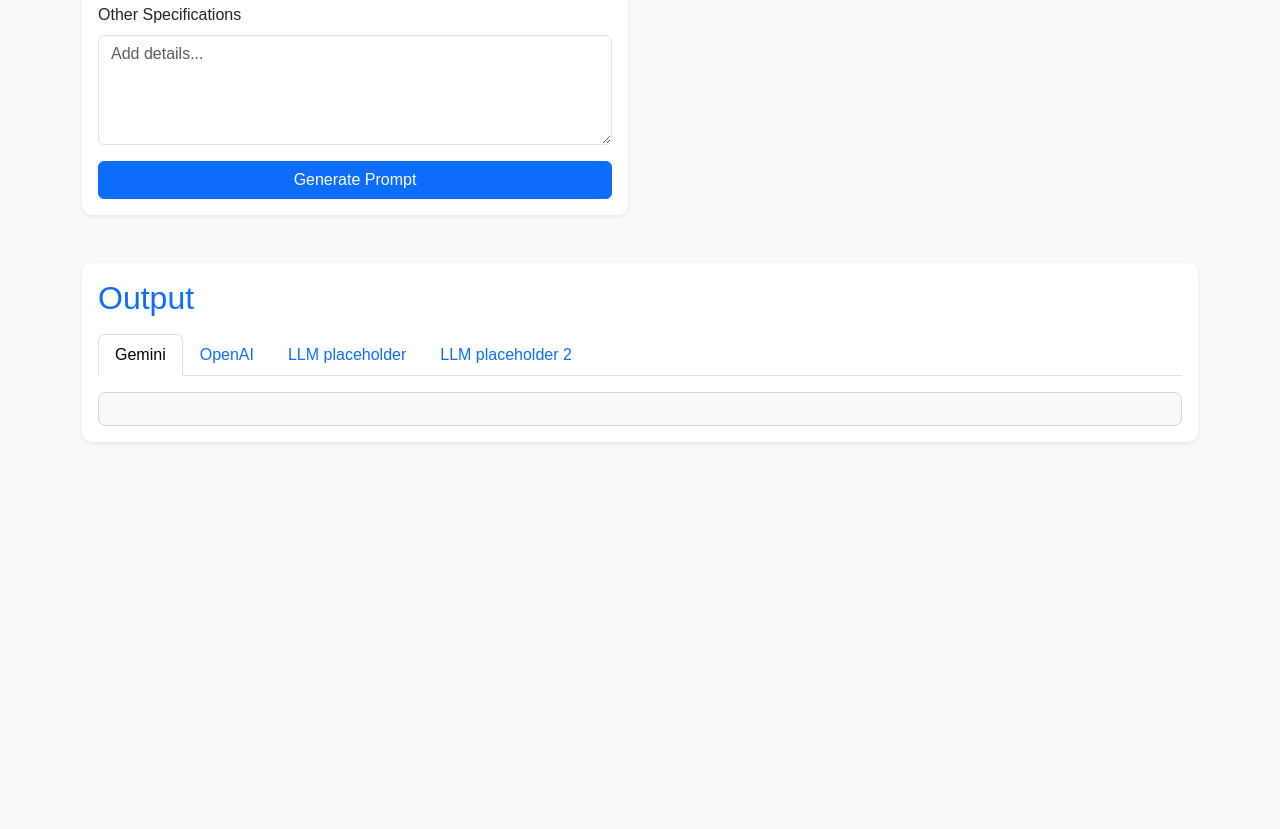
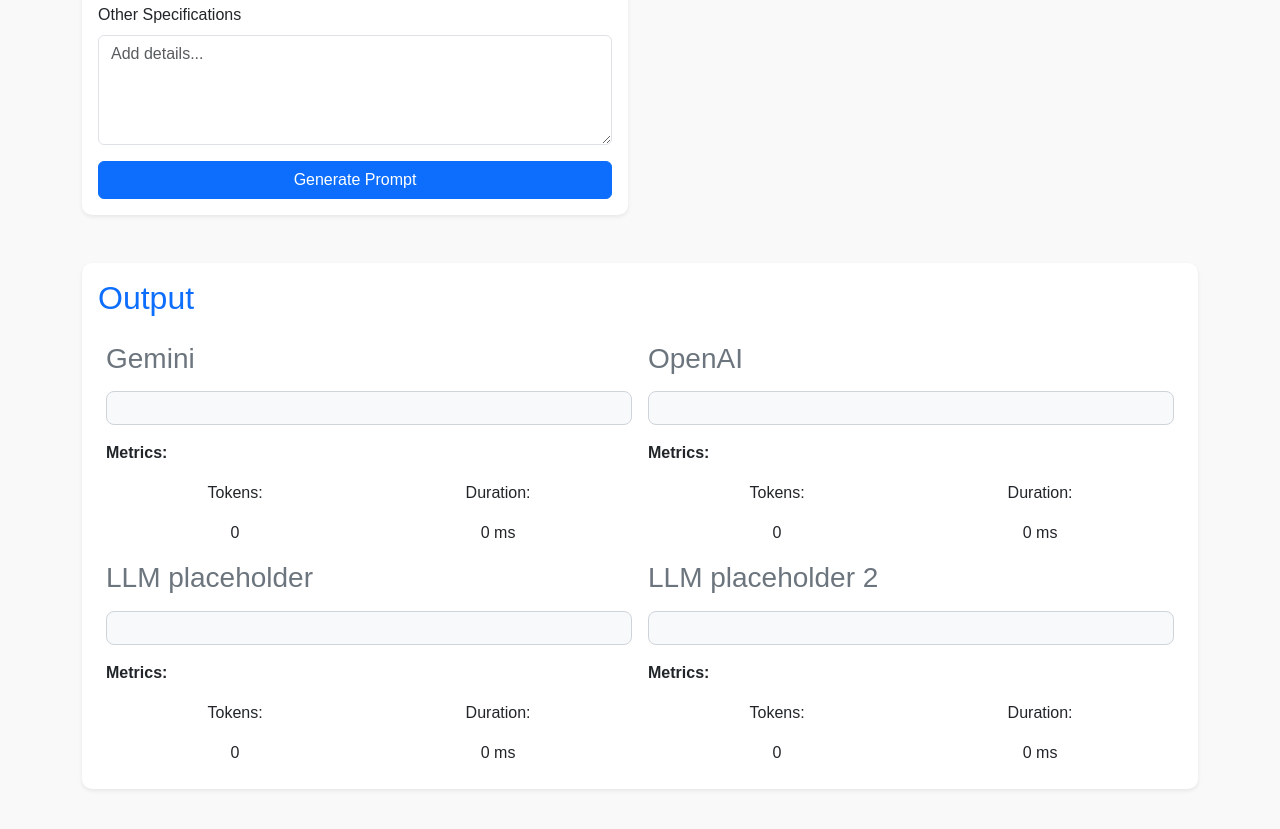
Before and after one commit to 808jorrit/DSP, a plain HTML site: page index.html in a window 1280 px wide. Shown: the part 776-1605 px from the top of the page. Before the commit the page ends 1266 px from the top, so only its background shows below. Drawn offline with nearby package versions, Linux system fonts and the light colour scheme.

Commit message:
Update index.html

```diff
--- a/index.html
+++ b/index.html
@@ -106,33 +106,83 @@
             <div class="card shadow-sm">
               <div class="card-body">
                 <h2 class="card-title text-primary mb-3">Output</h2>
-        <div class="output-container">
-          <ul class="nav nav-tabs" id="outputTabs" role="tablist">
-            <li class="nav-item" role="presentation">
-              <button class="nav-link active" id="gemini-tab" data-bs-toggle="tab" data-bs-target="#gemini-output" type="button" role="tab" aria-controls="gemini-output" aria-selected="true">Gemini</button>
-            </li>
-            <li class="nav-item" role="presentation">
-              <button class="nav-link" id="openai-tab" data-bs-toggle="tab" data-bs-target="#openai-output" type="button" role="tab" aria-controls="openai-output" aria-selected="false">OpenAI</button>
-            </li>
-            <li class="nav-item" role="presentation">
-              <button class="nav-link" id="placeholder1-tab" data-bs-toggle="tab" data-bs-target="#placeholder1-output" type="button" role="tab" aria-controls="placeholder1-output" aria-selected="false">LLM placeholder</button>
-            </li>
-             <li class="nav-item" role="presentation">
-              <button class="nav-link" id="placeholder2-tab" data-bs-toggle="tab" data-bs-target="#placeholder2-output" type="button" role="tab" aria-controls="placeholder2-output" aria-selected="false">LLM placeholder 2</button>
-            </li>
-          </ul>
-          <div class="tab-content" id="outputTabContent">
-            <div class="tab-pane fade show active gemini-output-box" id="gemini-output" role="tabpanel" aria-labelledby="gemini-tab">
+                   <div class="output-container d-flex flex-wrap">
+
+                        <div class="output-box col-md-6 p-2">
+                          <h3 class="text-secondary">Gemini</h3>
+                            <div class="gemini-output-box">
                               <!-- Gemini response will be here -->
                             </div>
-            <div class="tab-pane fade gemini-output-box" id="openai-output" role="tabpanel" aria-labelledby="openai-tab">
+                               <div class="mt-3">
+                                 <p><strong>Metrics:</strong></p>
+                                 <div class="d-flex justify-content-around">
+                                  <div class="text-center">
+                                   <p>Tokens:</p>
+                                   <div id="gemini-tokens-metric">0</div>
+                                 </div>
+                                 <div class="text-center">
+                                   <p>Duration:</p>
+                                   <div id="gemini-duration-metric">0 ms</div>
+                                 </div>
+                                </div>
+                            </div>
+                        </div>
+
+                        <div class="output-box col-md-6 p-2">
+                          <h3 class="text-secondary">OpenAI</h3>
+                         <div class="gemini-output-box">
                             <!-- OpenAI response will be here -->
                           </div>
-               <div class="tab-pane fade gemini-output-box" id="placeholder1-output" role="tabpanel" aria-labelledby="placeholder1-tab">
+                          <div class="mt-3">
+                              <p><strong>Metrics:</strong></p>
+                                <div class="d-flex justify-content-around">
+                                 <div class="text-center">
+                                  <p>Tokens:</p>
+                                  <div id="openai-tokens-metric">0</div>
+                                </div>
+                                <div class="text-center">
+                                  <p>Duration:</p>
+                                 <div id="openai-duration-metric">0 ms</div>
+                                </div>
+                              </div>
+                          </div>
+                        </div>
+
+                        <div class="output-box col-md-6 p-2">
+                          <h3 class="text-secondary">LLM placeholder</h3>
+                            <div class="gemini-output-box">
                              <!-- Placeholder 1 response will be here -->
                             </div>
-               <div class="tab-pane fade gemini-output-box" id="placeholder2-output" role="tabpanel" aria-labelledby="placeholder2-tab">
+                            <div class="mt-3">
+                              <p><strong>Metrics:</strong></p>
+                              <div class="d-flex justify-content-around">
+                                <div class="text-center">
+                                  <p>Tokens:</p>
+                                  <div id="placeholder1-tokens-metric">0</div>
+                                </div>
+                                <div class="text-center">
+                                  <p>Duration:</p>
+                                 <div id="placeholder1-duration-metric">0 ms</div>
+                                </div>
+                               </div>
+                          </div>
+                        </div>
+
+                       <div class="output-box col-md-6 p-2">
+                          <h3 class="text-secondary">LLM placeholder 2</h3>
+                           <div class="gemini-output-box">
                            <!-- Placeholder 2 response will be here -->
+                         </div>
+                         <div class="mt-3">
+                            <p><strong>Metrics:</strong></p>
+                              <div class="d-flex justify-content-around">
+                               <div class="text-center">
+                                <p>Tokens:</p>
+                                <div id="placeholder2-tokens-metric">0</div>
+                              </div>
+                              <div class="text-center">
+                                <p>Duration:</p>
+                               <div id="placeholder2-duration-metric">0 ms</div>
                               </div>
                              </div>
                         </div>
@@ -140,6 +190,9 @@
                    </div>
               </div>
           </div>
+        </div>
+     </div>
+
        <div id="api-key-container" style="display: none;">
           <div class="api-key-form" id="gemini-api-key-form">
               <label for="gemini-api-key-input">Enter your Gemini API Key:</label>
```
Lines whose indentation alone changed are shown as unchanged.
